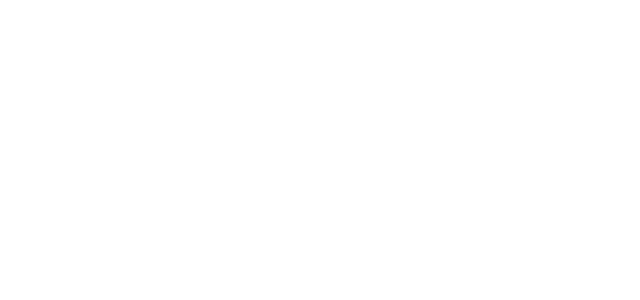
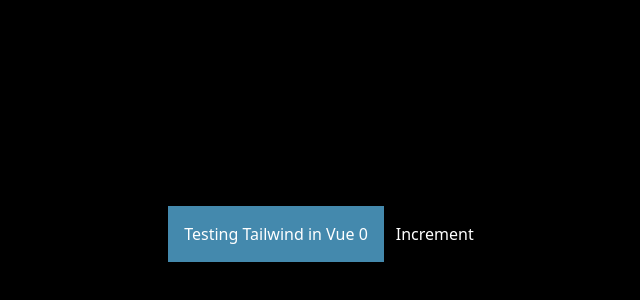
Before and after one commit to abhicodes13/nuxt, a Nuxt app: page /new in a window 1280 px wide. Before the commit this address had no page. Shown: the part 166-466 px from the top of the page, without its empty margins (313-953 px from the left). Built offline with nearby package versions, Linux system fonts and the light colour scheme.

Commit message:
testing composition

```diff
--- a/pages/index.vue
+++ b/pages/index.vue
@@ -25,7 +25,3 @@
     </div>
   </section>
 </template>
-
-<style>
-/* Optional: you can add a custom font or some global styles here */
-</style>
--- /dev/null
+++ b/pages/new.vue
@@ -0,0 +1,14 @@
+<script setup>
+const count = ref(0);
+</script>
+
+<template>
+  <div class="h-[100vh] w-[100vw] bg-black flex items-center justify-center">
+    <div class="text-white w-50 h-50 bg-[#4489ad] p-4">
+      Testing Tailwind in Vue {{ count }}
+    </div>
+    <button class="text-white p-3 border-white border-solid" @click="count++">
+      Increment
+    </button>
+  </div>
+</template>
```
